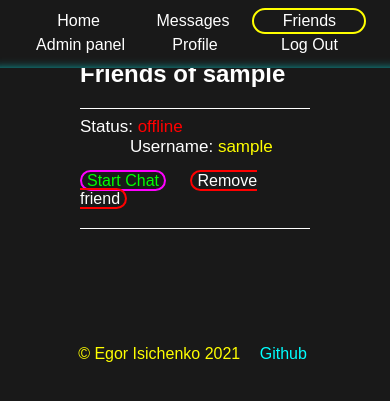
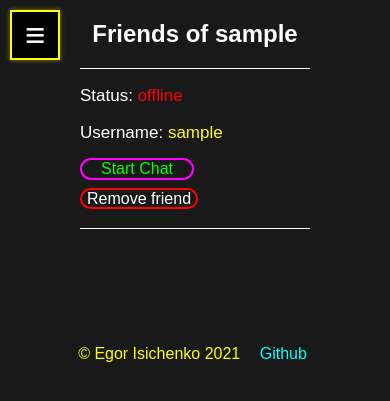
Before and after one commit to eisichenko/Chat-App, a Flask app: page /friends in a window 390 px wide. Shown: the top 401 px of the page. Run offline with Flask 2, Linux system fonts and the light colour scheme; a user stored in the database is signed in; tables that the repository leaves empty hold one stand-in row (values such as "Sample post"); some libraries are stand-ins or nearby versions; some web fonts are replaced.

Commit message:
added unread messages on navbar and responsive pages

```diff
--- a/project/models.py
+++ b/project/models.py
@@ -1,4 +1,3 @@
-from sqlalchemy.orm import relationship
 from project import db
 from flask_login import UserMixin
 from datetime import datetime
--- a/project/social/events.py
+++ b/project/social/events.py
@@ -106,9 +106,10 @@ def get_list_of_users_task(name):
 
     with app_context:
         if len(name) == 0:
-            users = User.query.limit(10).all()
+            users = User.query.filter(User.username != current_user.username).limit(10)
         else:
-            users = User.query.filter(func.lower(User.username).startswith(func.lower(name)))
+            users = User.query.filter(func.lower(User.username).startswith(func.lower(name)), User.username != current_user.username).limit(10)
+
         if config.needs_redis():
             with app.app.test_request_context():
                 socketio.emit('update list of users', { 'users': [user.username for user in users] })
--- a/project/social/routes.py
+++ b/project/social/routes.py
@@ -2,17 +2,35 @@ from config import MAX_INACTIVE_MINS
 from project.models import *
 from flask import render_template, request, redirect, url_for, session
 from flask_login import login_required, current_user
-from project import db, socketio
+from project import db
 from datetime import datetime, timedelta
 
 from . import social_blueprint
 
 
+def get_unread_messages():
+    res = 0
+
+    for chat in current_user.chats:
+        timestamp = Timestamp.query.filter_by(user_id=current_user.id, chat_id=chat.id).first()
+        if timestamp == None:
+            res += len(chat.messages)
+        else:
+            unread_messages_number = Message.query.filter(Message.chat_id == chat.id, Message.date >= timestamp.timestamp).order_by(Message.date).count()
+            res += unread_messages_number
+
+    return res
+
+
 @social_blueprint.route('/', methods=['GET', 'POST'])
 @login_required
 def home():
+    total_unread_messages = get_unread_messages()
+
     if request.method == 'GET':
-        return render_template('home.html', username=current_user.username)
+        return render_template('home.html',
+                               username=current_user.username,
+                               total_unread_messages=total_unread_messages)
 
     username = request.form['search_field'][:min(15, len(request.form['search_field']))]
 
@@ -25,19 +43,23 @@ def home():
         return render_template('home.html',
                             username=current_user.username,
                             span_class='invalid',
-                            message='No user was found :(')
+                            message='No user was found :(',
+                            total_unread_messages=total_unread_messages)
 
     return render_template('home.html',
                             username=current_user.username,
                             found_username=user.username,
                             found_id=user.id,
                             is_friend=user in current_user.friends,
+                            total_unread_messages=total_unread_messages,
                             is_online=((datetime.utcnow() - user.last_activity) < timedelta(minutes=MAX_INACTIVE_MINS)))
 
 
 @social_blueprint.route('/messages/chat/<int:id>')
 @login_required
 def chat(id):
+    total_unread_messages = get_unread_messages()
+
     chat = Chat.query.get(id)
 
     if chat == None or chat not in current_user.chats:
@@ -68,7 +90,8 @@ def chat(id):
                         unread_messages=list(unread_messages),
                         current_user=current_user,
                         hours_delta=hours_delta,
-                        is_online=is_online)
+                        is_online=is_online,
+                        total_unread_messages=total_unread_messages)
 
     if timestamp == None:
         db.session.add(Timestamp(user_id=current_user.id,
@@ -85,6 +108,8 @@ def chat(id):
 @social_blueprint.route('/messages')
 @login_required
 def messages():
+    total_unread_messages = 0
+
     chats_with_unread_messages = []
     for chat in current_user.chats:
         if chat.users[0].id == current_user.id:
@@ -97,12 +122,15 @@ def messages():
         timestamp = Timestamp.query.filter_by(user_id=current_user.id, chat_id=chat.id).first()
         if timestamp == None:
             chats_with_unread_messages.append((chat, len(chat.messages), is_online))
+            total_unread_messages += len(chat.messages)
         else:
             unread_messages_number = Message.query.filter(Message.chat_id == chat.id, Message.date >= timestamp.timestamp).order_by(Message.date).count()
             chats_with_unread_messages.append((chat, unread_messages_number, is_online))
+            total_unread_messages += unread_messages_number
 
     return render_template('messages.html',
-                           chats_with_unread_messages=chats_with_unread_messages)
+                           chats_with_unread_messages=chats_with_unread_messages,
+                           total_unread_messages=total_unread_messages)
 
 
 @social_blueprint.route('/start-chat/<int:other_id>')
@@ -125,23 +153,23 @@ def start_chat(other_id):
 
     db.session.commit()
 
-    socketio.emit('join', json={'chat_id': new_chat.id,
-                                'user1_sid': current_user.sid,
-                                'user2_sid':other_user.sid})
-
     return redirect(url_for('social.chat', id=new_chat.id))
 
 
 @social_blueprint.route('/friends')
 @login_required
 def friends():
+    total_unread_messages = get_unread_messages()
+
     items = []
 
     for friend in current_user.friends:
         is_online = (datetime.utcnow() - friend.last_activity) < timedelta(minutes=MAX_INACTIVE_MINS)
         items.append((friend, is_online))
 
-    return render_template('friends.html', items=items)
+    return render_template('friends.html',
+                           items=items,
+                           total_unread_messages=total_unread_messages)
 
 
 @social_blueprint.route('/add-friend/<int:friend_id>')
--- a/project/static/css/base.css
+++ b/project/static/css/base.css
@@ -8,6 +8,7 @@ h1, h2, h3, h4, h5, h6, p, li, pre {
     color: #fff;
 }
 
+/* main page */
 
 .navbar {
     overflow: hidden;
@@ -16,6 +17,22 @@ h1, h2, h3, h4, h5, h6, p, li, pre {
     text-align: center;
     top: 0;
     width: 100%;
+}
+
+.mobile-show-menu {
+    display: none;
+    color: #fff;
+    background-color: #000;
+    border: 2px solid #ff0;
+    position: fixed;
+    top: 10px;
+    left: 10px;
+    font-size: 35px;
+    font-weight: 900;
+    width: 50px;
+    height: 50px;
+    z-index: 100;
+    box-shadow: 0 0 5px rgba(255, 238, 0, 0.486);
 }
 
 div.navbar ul {
@@ -47,6 +64,15 @@ div.navbar ul li a {
     color: #fff;
     text-decoration: none;
     transition: 250ms background-color;
+}
+
+.unread-dot {
+    background-color: #f00;
+    color: #000;
+    border-radius: 50%;
+    padding: 0 8px;
+    font-size: 14px;
+    margin-left: 4px;
 }
 
 div.navbar ul li.active a {
@@ -93,6 +119,9 @@ div.footer a:hover {
     background-color: #ff0;
     color: #000;
 }
+
+
+/* home */
 
 div.greet {
     color: #fff;
@@ -238,6 +267,8 @@ a.start-chat:hover {
     transition: 500ms;
 }
 
+/* messages */
+
 div.chats {
     margin: 0 100px;
 }
@@ -273,6 +304,8 @@ div.chats {
     display: inline-block;
     color: #f00;
 }
+
+/* chat */
 
 .no-msg {
     text-align: center;
@@ -404,6 +437,8 @@ div.chats {
     margin-bottom: 2px;
 }
 
+/* friends */
+
 .friends {
     margin: 60px 80px 20px 80px;
 }
@@ -458,6 +493,8 @@ div.chats {
     font-size: 26px;
     margin-top: 100px
 }
+
+/* profile */
 
 .edit-area {
     margin: 50px 50px 0 50px;
@@ -531,3 +568,150 @@ div.chats {
     display: none;
     color: #f00;
 }
+
+@media screen and (max-width: 750px) {
+
+    /* navbar */
+
+    .navbar {
+        overflow: auto;
+        display: none;
+        height: 100%;
+    }
+
+    .navbar hr {
+        display: none;
+    }
+
+    div.navbar ul {
+        margin-top: 20%
+    }
+
+    div.navbar ul li {
+        display: block;
+        margin-bottom: 20px;
+        font-size: 20px;
+    }
+
+
+    div.navbar ul li a {
+        width: 100%;
+    }
+
+    /* chat */
+
+    .chat h2, .friends h2 {
+        text-align: center;
+    }
+
+    .online-status {
+        display: block;
+    }
+
+    .chat {
+        width: 90%;
+    }
+
+    .self-message {
+        width: 70%;
+    }
+
+    .other-message {
+        width: 70%;
+    }
+
+    /* messages */
+
+    div.chats {
+        margin: 10px;
+    }
+
+    div.chats h2 {
+        text-align: center;
+    }
+
+    .chat-link:hover {
+        padding: 3px 70px;
+        color: #0f0;
+    }
+
+    .unread-msg {
+        margin-left: 2px;
+    }
+
+    /* friends */
+
+    .friend-name {
+        margin: 0;
+    }
+
+    .manage-friend .start-chat {
+        display: block;
+        margin-bottom: 10px;
+        width: 100px;
+        text-align: center;
+    }
+
+    .friends {
+        margin: 10px 80px 20px 80px;
+    }
+
+    /* home */
+
+    .greet {
+        margin-top: 60px;
+    }
+
+    div.search input {
+        width: 60%;
+    }
+
+    div.search input:focus {
+        width: 60%;
+        border-color: #0fcf9f;
+    }
+
+    .found-user-list p {
+        width: 60%;
+        font-size: 17px;
+    }
+
+    /* profile */
+
+    .edit-area {
+        margin: 7%;
+    }
+
+    .edit-area .header {
+        text-align: center;
+    }
+
+    .username-input {
+        width: 70%;
+        display: block;
+        margin-bottom: 20px;
+        margin-right: 0;
+        padding: auto;
+    }
+
+    .username-input:focus {
+        width: 70%;
+        border-color: #0fcf9f;
+    }
+
+    .edit-button {
+        margin-bottom: 20px;
+    }
+
+    .mobile-show-menu {
+        display: block;
+    }
+
+    .show-btn-div {
+        display: block;
+    }
+
+    div.main-page {
+        margin-top: 0;
+    }
+}
--- a/project/static/js/main_script.js
+++ b/project/static/js/main_script.js
@@ -168,7 +168,7 @@ $(document).ready(function ()
         $('#message_text_area').focus()
     })
 
-    socket.on('update messages', function (json)
+    socket.on('update messages', function(json)
     {
         $('#no-msg').remove()
 
@@ -201,7 +201,13 @@ $(document).ready(function ()
         }
         else
         {
-            console.log('another page')
+            if ($('#unread-navbar').length == 0) {
+                $('#messages-link').css('width', 'auto')
+                $('#messages-link').append('<span id="unread-navbar" class="unread-dot">1</span>')
+            }
+            else {
+                $('#unread-navbar').text(Number.parseInt($('#unread-navbar').html()) + 1)
+            }
         }
 
         // scroll down to the end
@@ -320,4 +326,8 @@ $(document).ready(function ()
     $('#find-button').on('mouseleave', function(e) {
         is_mouse_over_hints = false
     });
+
+    $('#show-menu').on('click', function(e) {
+        $('#navbar').animate({ height: 'toggle' }, 100);
+    })
 });
--- a/project/templates/base.html
+++ b/project/templates/base.html
@@ -26,10 +26,18 @@
 </head>
 
 <body>
+    <button id="show-menu" class="mobile-show-menu">≡</button>
+
     <div id="navbar" class="navbar">
         <ul>
             <li><a href="{{ url_for('social.home') }}">Home</a></li>
-           <li><a href="{{ url_for('social.messages') }}">Messages</a></li>
+
+            {% if total_unread_messages > 0 %}
+                <li><a id="messages-link" class="messages-link" style="width:auto;" href="{{ url_for('social.messages') }}">Messages <span id="unread-navbar" class="unread-dot">{{ total_unread_messages }}</span></a></li>
+            {% else %}
+                <li><a id="messages-link" class="messages-link" href="{{ url_for('social.messages') }}">Messages</a></li>
+            {% endif %}
+
             <li><a href="{{ url_for('social.friends') }}">Friends</a></li>
             {% if current_user.is_admin %}
                 <li><a href="/admin">Admin panel</a></li>
@@ -39,6 +47,7 @@
         </ul>
         <hr>
     </div>
+
     <div class="main-page">
         {% block body %}{% endblock %}
     </div>
--- a/project/users/templates/signup.html
+++ b/project/users/templates/signup.html
@@ -34,6 +34,8 @@
                 <input type="password" onkeyup="validate()" name="password" id="password" placeholder="Password" maxlength="80" required>
                 <p class="verdict" id="password_verdict"></p>
 
+                <a class="signup" href="{{ url_for('users.login') }}">Back to login</a>
+
                 <button class="submit" type="submit" id="submit">Sign Up</button>
             </form>
         </div>
```
Also changed, not shown: project/social/templates/chat.html (+9 -1 lines), project/users/events.py (+1 -6 lines), project/users/routes.py (+13 -4 lines). Lines whose indentation alone changed are shown as unchanged.
